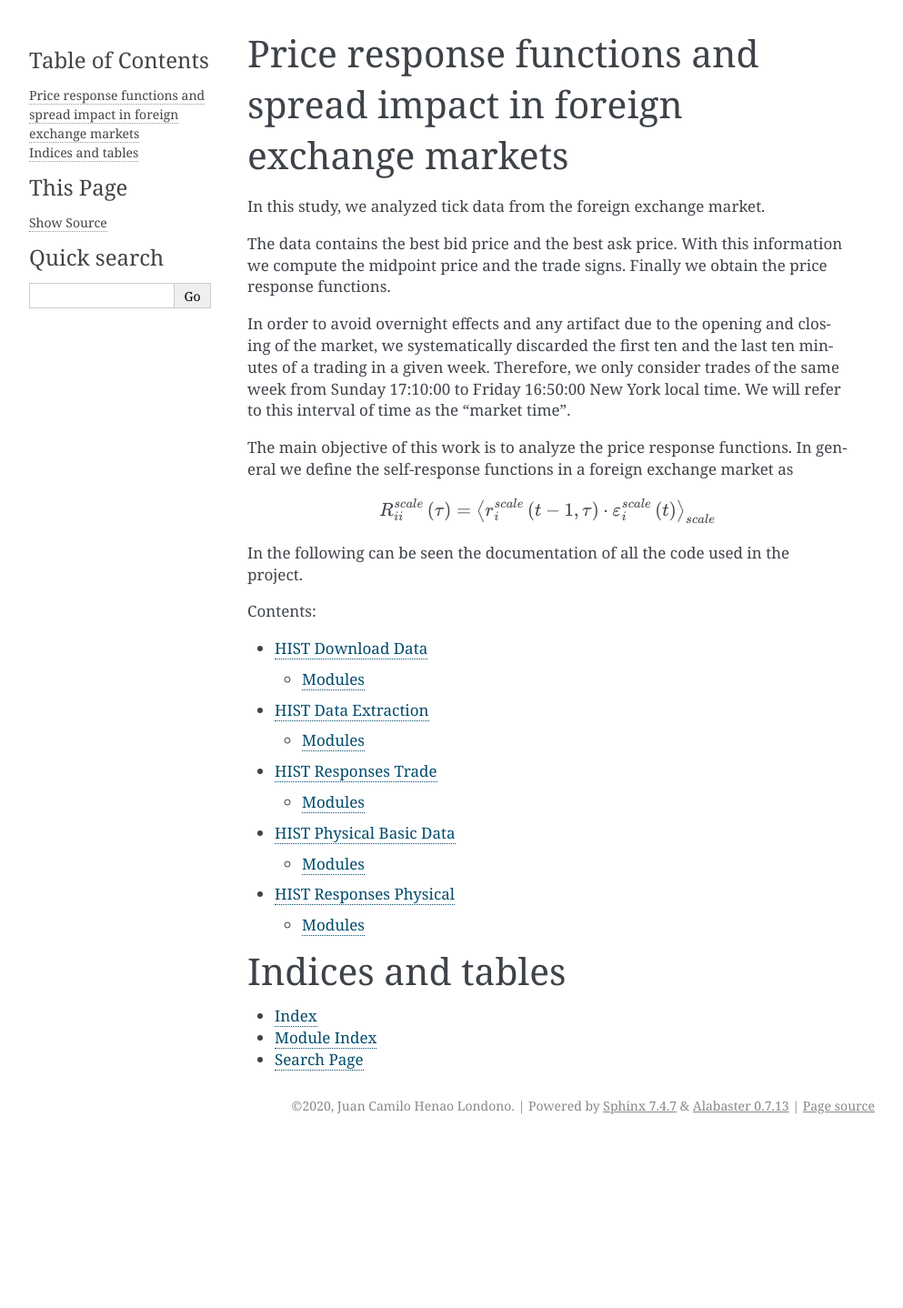
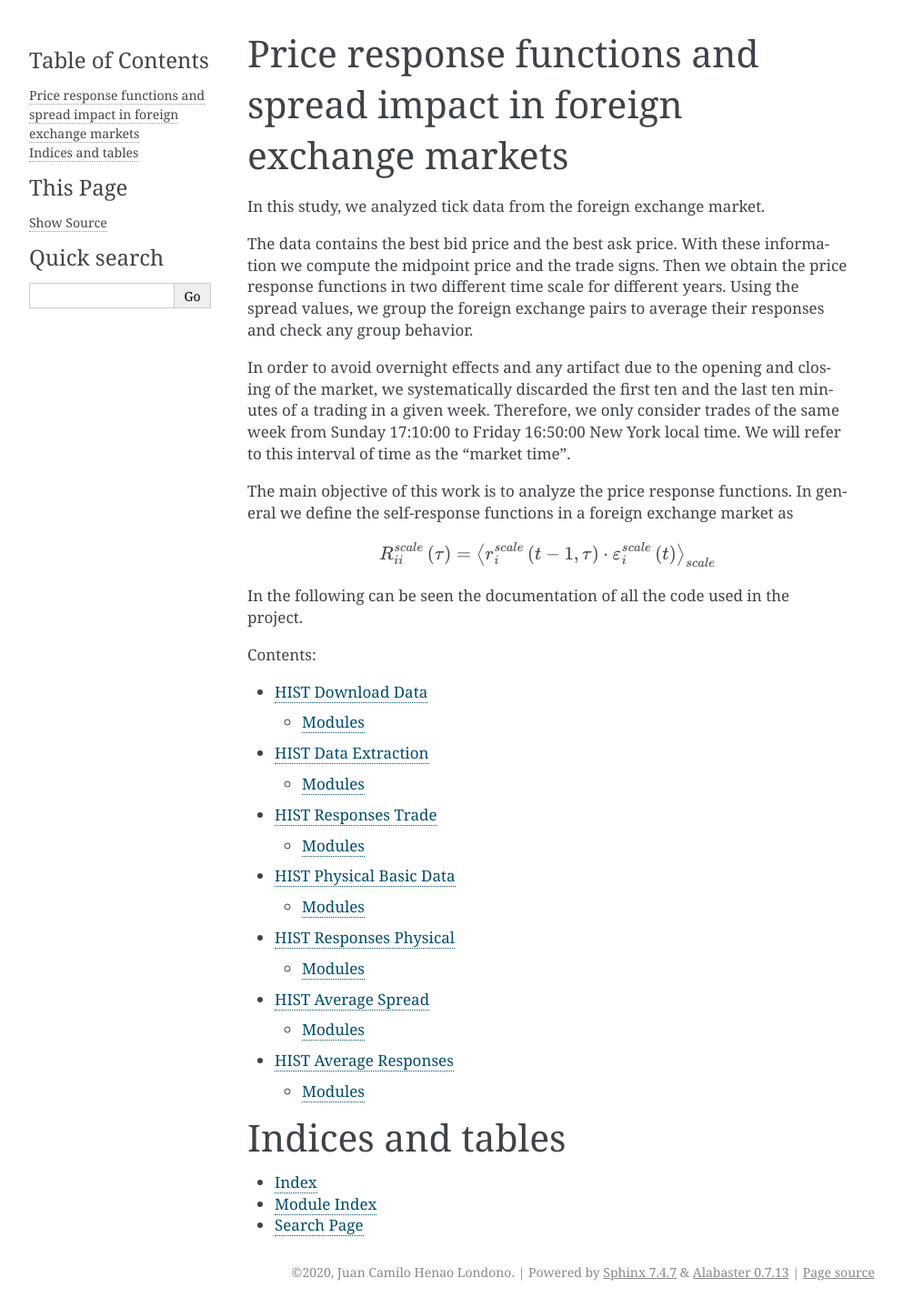
Before and after one commit to juanhenao21/forex_response_spread_year, a Sphinx documentation site: the page built from docs/source/index.rst, in a window 1280 px wide. Shown: the whole page at 91% size, without its empty margins (148-1141 px from the left). Built offline with Sphinx 7.4.7, drawn with Linux system fonts in a browser that asks for light colours; the version number could not be read and is left out; before the commit the page ends 1255 px from its top, so only the background shows below that.

Commit message:
Add avg_spread and avg_responses sections

```diff
--- a/docs/source/index.rst
+++ b/docs/source/index.rst
@@ -8,9 +8,11 @@ Price response functions and spread impact in foreign exchange markets
 
 In this study, we analyzed tick data from the foreign exchange market.
 
-The data contains the best bid price and the best ask price. With this
-information we compute the midpoint price and the trade signs. Finally we
-obtain the price response functions.
+The data contains the best bid price and the best ask price. With these
+information we compute the midpoint price and the trade signs. Then we obtain
+the price response functions in two different time scale for different years.
+Using the spread values, we group the foreign exchange pairs to average their
+responses and check any group behavior.
 
 In order to avoid overnight effects and any artifact due to the opening and
 closing of the market, we systematically discarded the first ten and the last
@@ -42,6 +44,10 @@ project.
 
    05_hist_responses_physical
 
+   06_hist_avg_spread
+
+   07_hist_avg_responses
+
 Indices and tables
 ==================
 
```
Also changed, not shown: docs/source/06_hist_avg_spread.rst (added, +31 -0 lines), docs/source/07_hist_avg_responses.rst (added, +37 -0 lines).
